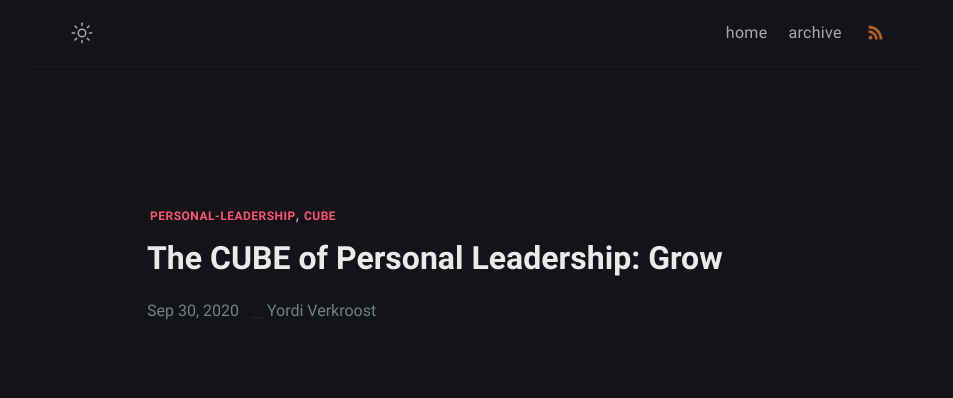
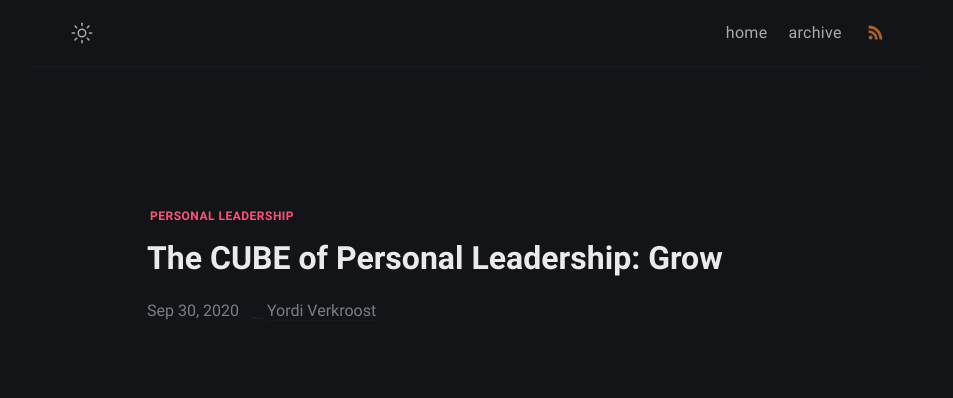
Before and after one commit to heymichal/heymichal.github.io, a Jekyll site: the page built from _posts/2020-09-30-the-cube-of-personal-leadership-grow.markdown, in a window 1280 px wide. Shown: the top 398 px of the page, without its empty margins (163-1116 px from the left). Built offline with Jekyll 4.4.1, drawn with Linux system fonts in a browser that asks for light colours.

Commit message:
Update from Forestry.io Yordi Verkroost updated _posts/2020-09-30-the-cube-of-personal-leadership-grow.markdown

```diff
--- a/_posts/2020-09-30-the-cube-of-personal-leadership-grow.markdown
+++ b/_posts/2020-09-30-the-cube-of-personal-leadership-grow.markdown
@@ -1,12 +1,11 @@
 ---
 title: 'The CUBE of Personal Leadership: Grow'
 layout: post
-date: '2020-09-30 13:35:00 +0200'
+date: 2020-09-30 13:35:00 +0200
 tags:
-- personal-leadership
-- cube
+- Personal Leadership
+
 ---
-
 Imagine a piece of paper that stands before you on a table. The piece of paper is folded in an unusual, non-trivial way. Then, you get a piece of paper of your own and without touching the paper on the table you need to recreate it. The question is: how do you do this?
 
 There are roughly two groups of people. The first group looks at the piece of paper on the table endlessly, trying to figure out how to solve this complex puzzle in their head first without using their own piece of paper. The second group tries to recreate the paper on the table by folding their own piece of paper. When they are unsuccessful on their first try, they start over with a new piece of paper. And so on, until they used an entire stack of paper. All the while, the first group endlessly looks at the piece of paper on the table, without success.
```
